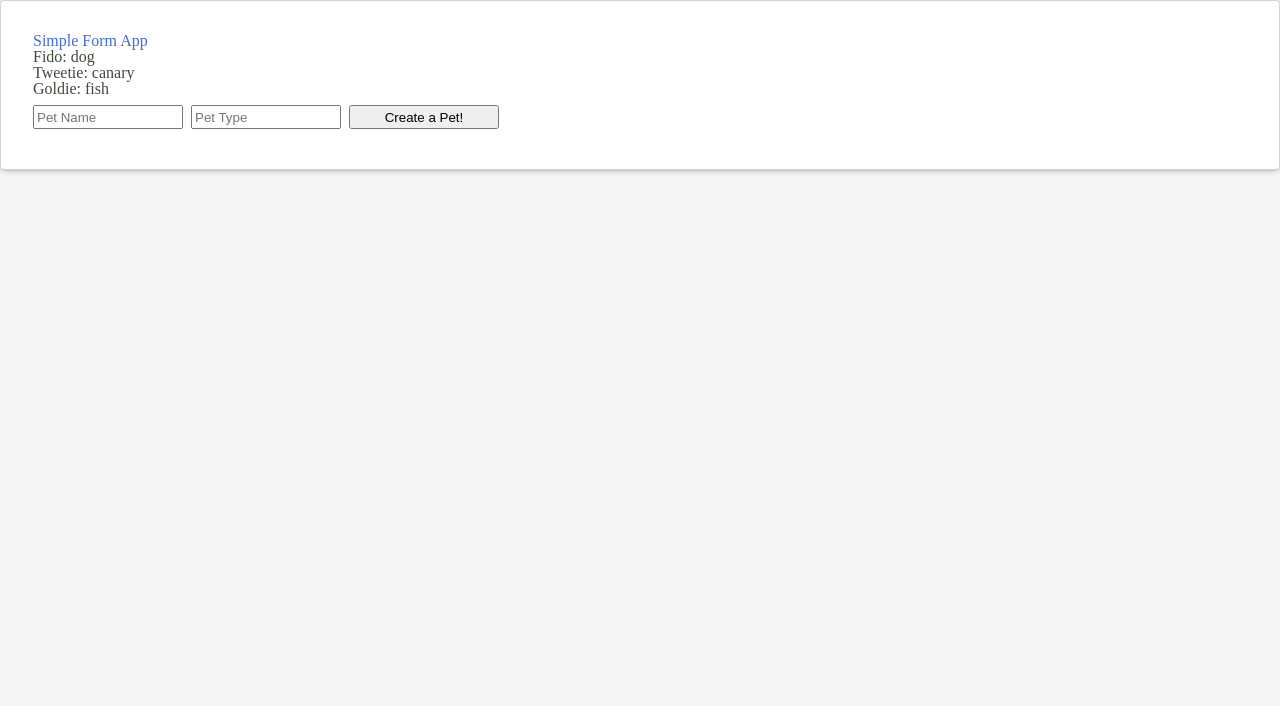
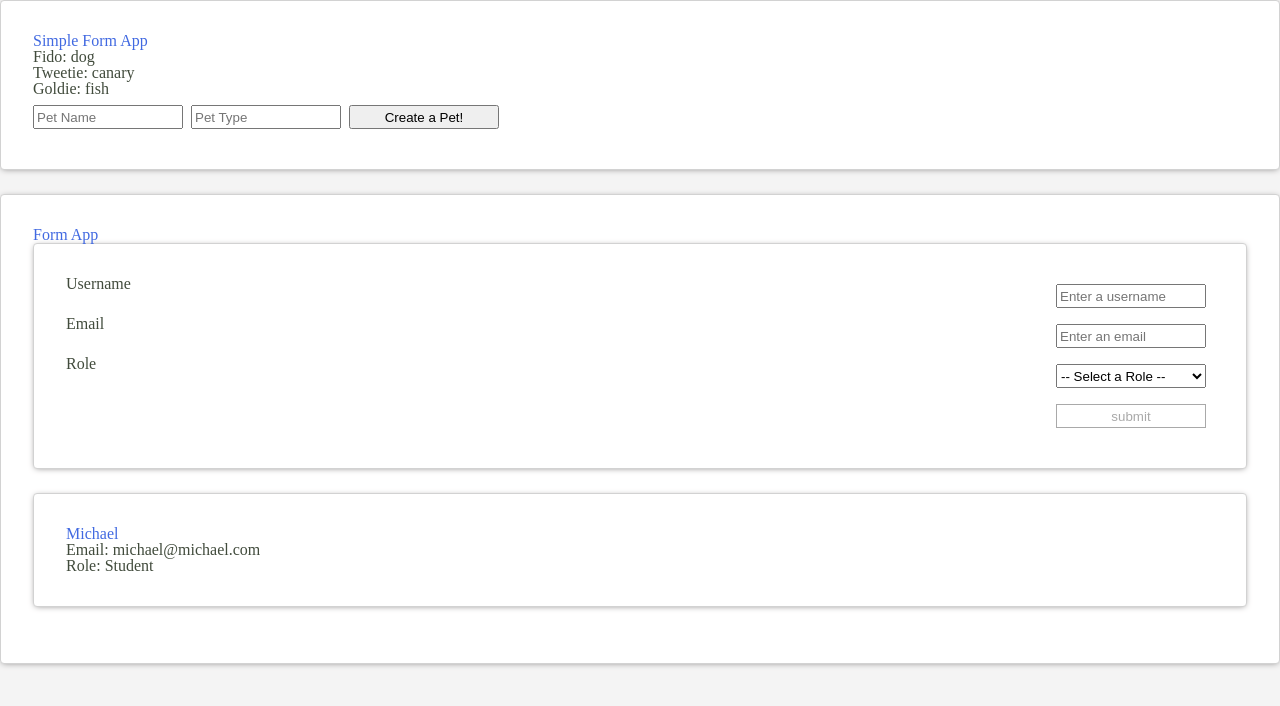
Before and after one commit to bloominstituteoftechnology/web-guided-project-form-management, a React (Vite) app: page / in a window 1280 px wide. Shown: the top 706 px of the page. Built offline with nearby package versions, Linux system fonts and the light colour scheme.

Commit message:
FriendForm in place.

```diff
--- a/src/components/App.js
+++ b/src/components/App.js
@@ -16,7 +16,7 @@ export default function App() {
   const [friends, setFriends] = useState([]) // careful what you initialize your state to
 
   // 🔥 STEP 1 - WE NEED STATE TO HOLD ALL VALUES OF THE FORM!
-  const formValues = {} // fix this using the state hook
+  const [formValues, setFormValue] = useState(initialFormValues); // fix this using the state hook
 
   const updateForm = (inputName, inputValue) => {
     // 🔥 STEP 8 - IMPLEMENT a "form state updater" which will be used inside the inputs' `onChange` handler
@@ -43,7 +43,9 @@ export default function App() {
         // 🔥 STEP 2 - The form component needs its props.
         //  Check implementation of FriendForm
         //  to see what props it expects.
-        values={{}}
+        values={formValues}
+        update={updateForm}
+        submit={submitForm}
       />
 
       {
--- a/src/components/FriendForm.js
+++ b/src/components/FriendForm.js
@@ -28,10 +28,25 @@ export default function FriendForm(props) {
               Controlled inputs need `value` and `onChange` props.
               Inputs render what they're told - their current value comes from app state.
               At each keystroke, a change handler fires to change app state. */}
+          <input
+            name="username"
+            type="text"
+            placeholder="Enter a username"
+            maxLength="30"
+            value={values.username}
+            onChange={onChange}
+          />
         </label>
 
         <label>Email
           {/* 🔥 STEP 4 - Make an input of type `email` or `text` for email. */}
+          <input
+            name="email"
+            type="email"
+            placeholder="Enter an email"
+            value={values.email}
+            onChange={onChange}
+          />
         </label>
 
         {/* ////////// DROPDOWN ////////// */}
@@ -39,10 +54,16 @@ export default function FriendForm(props) {
         {/* ////////// DROPDOWN ////////// */}
         <label>Role
           {/* 🔥 STEP 5 - Make dropdown for role. */}
+          <select value={values.role} name="role" onChange={onChange}>
+            <option value="">-- Select a Role --</option>
+            <option value="Student">Student</option>
+            <option value="Instructor">Instructor</option>
+            <option value="Alum">Alum</option>
+          </select>
         </label>
 
         <div className='submit'>
-          <button>submit</button>
+          <button disabled={!values.username || !values.email || !values.role}>submit</button>
         </div>
       </div>
     </form>
--- a/src/index.js
+++ b/src/index.js
@@ -65,7 +65,7 @@ function SimpleForm() {
 render(
   <>
     <SimpleForm />
-    {/* <App /> */}
+    <App />
   </>
   , document.querySelector('#root')
 )
```
